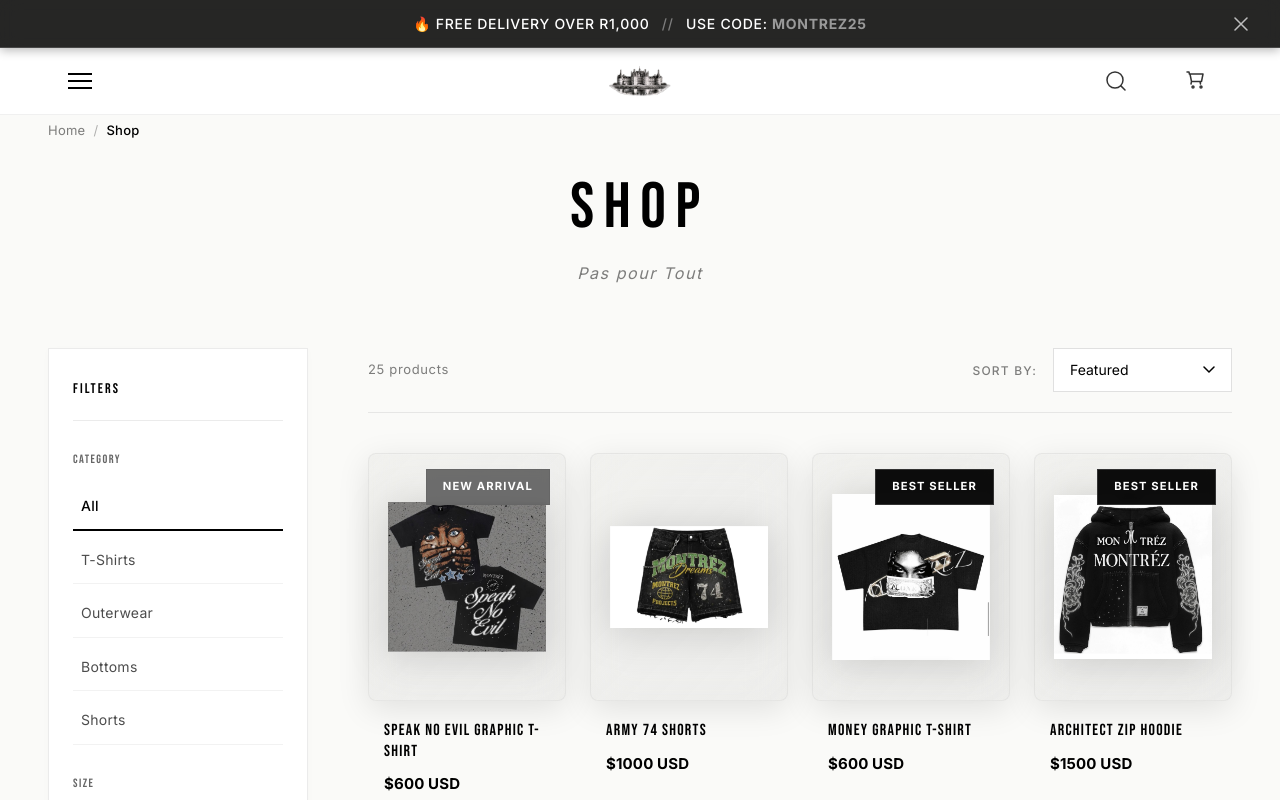
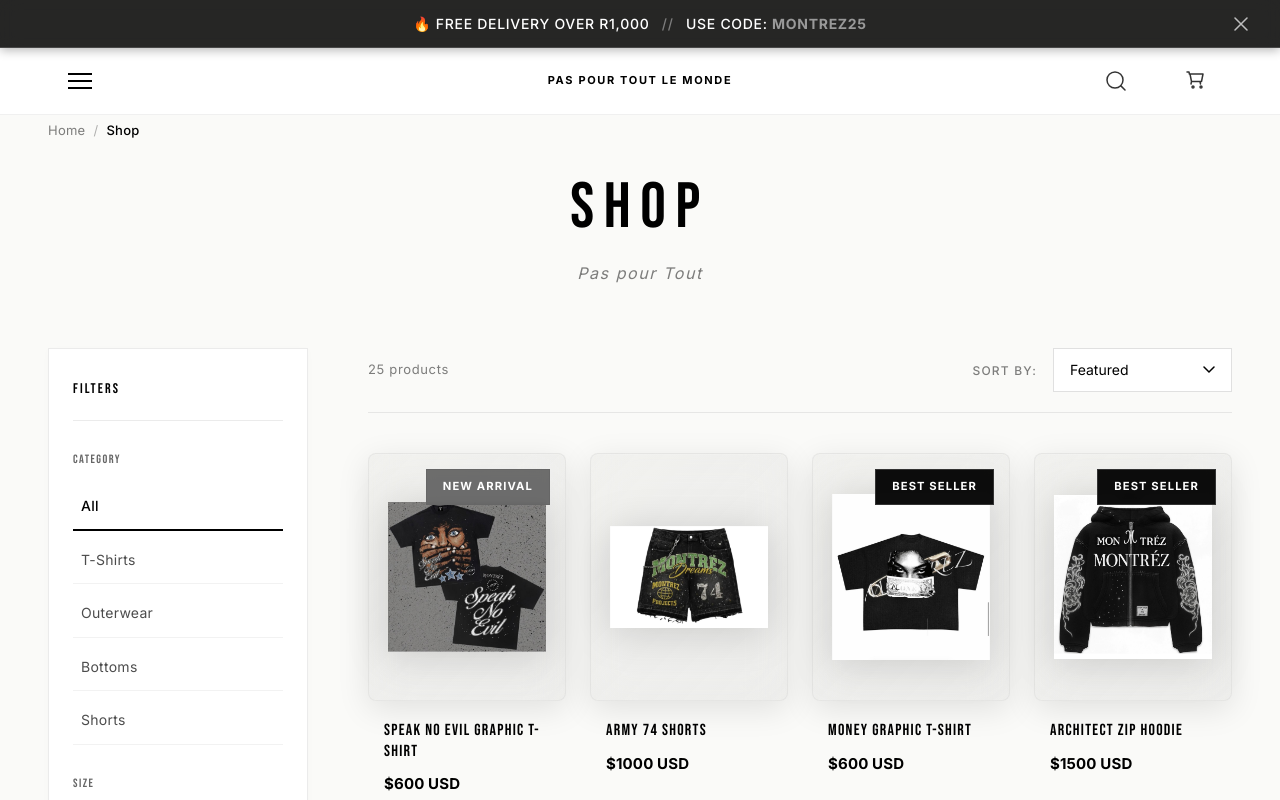
Before and after one commit to IsaacWebDev/montrez-site, a React (Vite) app: page /shop in a window 1280 px wide. Shown: the top 800 px of the page. Built offline with nearby package versions, Linux system fonts and the light colour scheme.

Commit message:
Changed navbar logo from castle image to 'PAS POUR TOUT LE MONDE' text (all caps)

```diff
--- a/src/components/Navbar.jsx
+++ b/src/components/Navbar.jsx
@@ -69,17 +69,15 @@
             </button>
           </div>
 
-          {/* CENTER: Castle Logo */}
+          {/* CENTER: Text Logo */}
           <button
-            className="navbar__logo"
+            className="navbar__logo navbar__logo--text"
             onClick={handleLogoClick}
             aria-label="MONTRÉZ Home"
           >
-            <img
-              src="/images/montrez-logo-castle.png"
-              alt="MONTRÉZ"
-              className="navbar__logo-image"
-            />
+            <span className="navbar__logo-text">
+              PAS POUR TOUT LE MONDE
+            </span>
           </button>
 
           {/* RIGHT: Search + Cart Icons */}
--- a/src/styles/Navbar.css
+++ b/src/styles/Navbar.css
@@ -85,7 +85,27 @@
   transition: all 0.3s ease;
 }
 
-/* 3D Coin Flip Animation on Hover */
+/* Text Logo Styling */
+.navbar__logo--text {
+  padding: 12px 24px;
+}
+
+.navbar__logo-text {
+  font-size: 11px;
+  font-weight: 600;
+  letter-spacing: 0.15em;
+  color: #000000;
+  text-transform: uppercase;
+  transition: all 0.3s ease;
+  font-family: 'Inter', -apple-system, BlinkMacSystemFont, sans-serif;
+}
+
+.navbar__logo--text:hover .navbar__logo-text {
+  color: #666666;
+  letter-spacing: 0.2em;
+}
+
+/* 3D Coin Flip Animation on Hover (for image logo) */
 .navbar__logo:hover .navbar__logo-image {
   animation: coinFlip 0.6s ease-in-out;
 }
```
Also changed, not shown: 1 other file (tests, documents, lock files or other folders).
